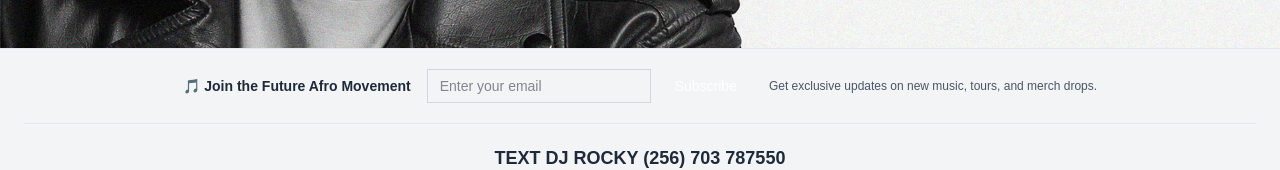
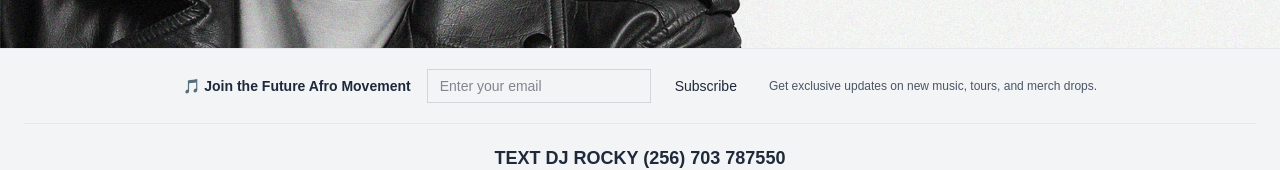
Before and after one commit to Nsereko1/dj-rocky-website, a Next.js app: page / in a window 1280 px wide. Shown: the part 752-922 px from the top of the page. Built offline with nearby package versions, Linux system fonts and the light colour scheme.

Commit message:
Update Footer component

```diff
--- a/app/components/Footer.tsx
+++ b/app/components/Footer.tsx
@@ -55,7 +55,7 @@ export default function Footer() {
               <button
                 type="submit"
                 disabled={status === "loading"}
-                className="px-4 py-1.5 bg-purple-600 hover:bg-purple-700 text-white font-medium rounded-full text-sm transition disabled:opacity-50 whitespace-nowrap"
+                className="px-4 py-1.5 bg-purple-600 hover:bg-purple-700 text-gray-800 font-medium rounded-full text-sm transition disabled:opacity-50 whitespace-nowrap"
               >
                 {status === "loading" ? "..." : "Subscribe"}
               </button>
```
